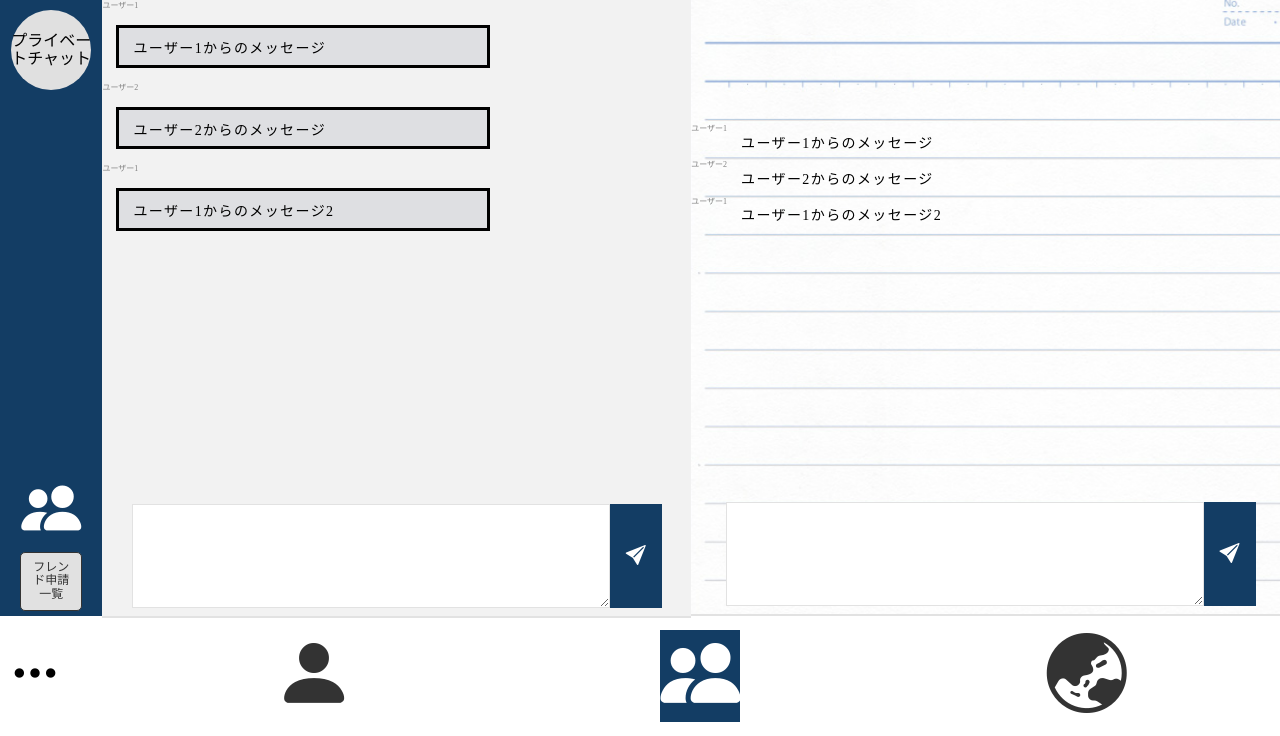
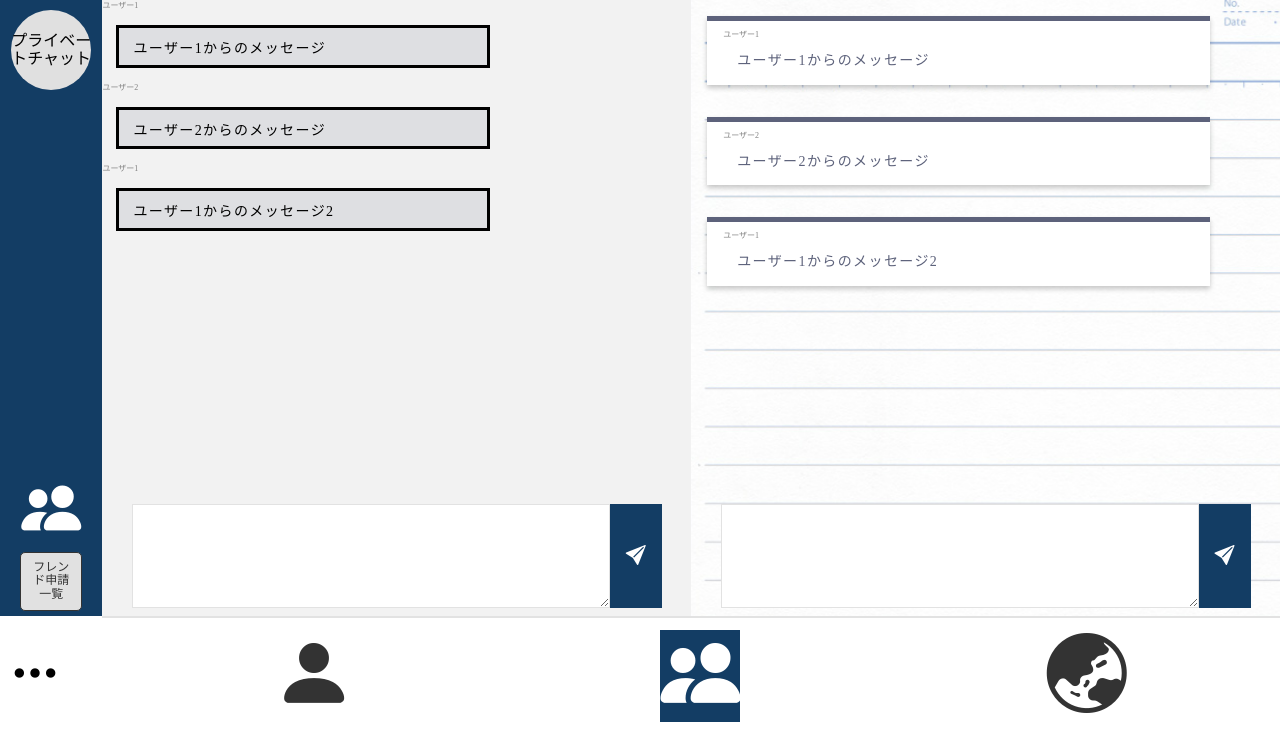
Before and after one commit to E-Team-Elementary/Eteam, a Flask app: page /group/1 in a window 1280 px wide. Shown: the part 64-800 px from the top of the page. Run offline with Flask 2, Linux system fonts and the light colour scheme; the visitor is signed in with stand-in values (Sample User, id 1); data comes from the database, SQL or seed files in the repository; data that the repository does not hold is empty.

Commit message:
ノート投稿機能のcssの整形とスクロールJSの修正

```diff
--- a/ChatApp/static/css/groups.css
+++ b/ChatApp/static/css/groups.css
@@ -255,13 +255,15 @@ header {
 
 .note {
   background-image: url(../img/note_background.png);
+  flex-grow: 1;
   width: 50%;
-  flex-grow: 1;
+  background-color: #f2f2f2;
   border-bottom: solid 2px #e2e2e2;
-  border-left: #e2e2e2;
   display: flex;
-  align-items: end;
-  justify-content: center;
+  align-items: flex-end;
+  flex-flow: column;
+  margin-top: auto;
+  height: 100%;
   position: relative;
 }
 
@@ -279,11 +281,30 @@ header {
 
 .my-note {
   display: flex;
+  color: #5d627b;
+  background: white;
+  border-top: solid 5px #5d627b;
+  box-shadow: 0 3px 5px rgba(0, 0, 0, 0.22);
+  width: 80%;
+  padding: 0.5em 1em;
+  margin: 1em;
+}
+
+.your-note {
+  display: flex;
+  flex-flow: column;
+  padding: 0.5em 1em;
+  margin: 1em;
+  width: 80%;
+  color: #5d627b;
+  background: white;
+  border-top: solid 5px #5d627b;
+  box-shadow: 0 3px 5px rgba(0, 0, 0, 0.22);
 }
 
 .my-note-detail {
   position: relative;
-  width: 60%;
+  width: 90%;
   margin: 0;
   padding: 0.7em 0 0.4em 1em;
   font-size: 14px;
--- a/ChatApp/static/js/scroll-message.js
+++ b/ChatApp/static/js/scroll-message.js
@@ -1,5 +1,7 @@
-// 各チャンネル詳細ページ内、ページ読み込み時に自動で下までスクロールする
 window.onload = function () {
-  const messageArea = document.getElementById("message-area");
-  messageArea.scrollIntoView(false);
+  const scroller = document.getElementById("message-area");
+  scroller.scrollTop = scroller.scrollHeight - scroller.clientHeight;
+
+  const scroller2 = document.getElementById("note-area");
+  scroller2.scrollTop = scroller2.scrollHeight - scroller2.clientHeight;
 };
--- a/ChatApp/templates/home/groups.html
+++ b/ChatApp/templates/home/groups.html
@@ -60,7 +60,7 @@
       </div>
       <div class="content">
         <div class="talk">
-          <div class="message-area">
+          <div class="message-area" id="message-area">
             <div class="messages">
               {% if messages|length > 0 %} {% for message in messages %} {% if
               message.user_id == user_id %}
@@ -115,7 +115,7 @@
           </div>
         </div>
         <div class="note">
-          <div class="note-area">
+          <div class="note-area" id="note-area">
             <div class="notes">
               {% if notes|length > 0 %}{% for note in notes %}{% if note.user_id
               == user_id %}
@@ -144,7 +144,7 @@
                 </form>
               </div>
               {% else %}
-              <div class="my-note">
+              <div class="your-note">
                 <p class="user-name">{{ note.user_name }}</p>
                 <p class="my-note-detail">{{ note.content }}</p>
               </div>
@@ -263,5 +263,10 @@
       async
       src="../../static/js/search.js"
     ></script>
+    <script
+      type="text/javascript"
+      async
+      src="../../static/js/scroll-message.js"
+    ></script>
   </body>
 </html>
```
